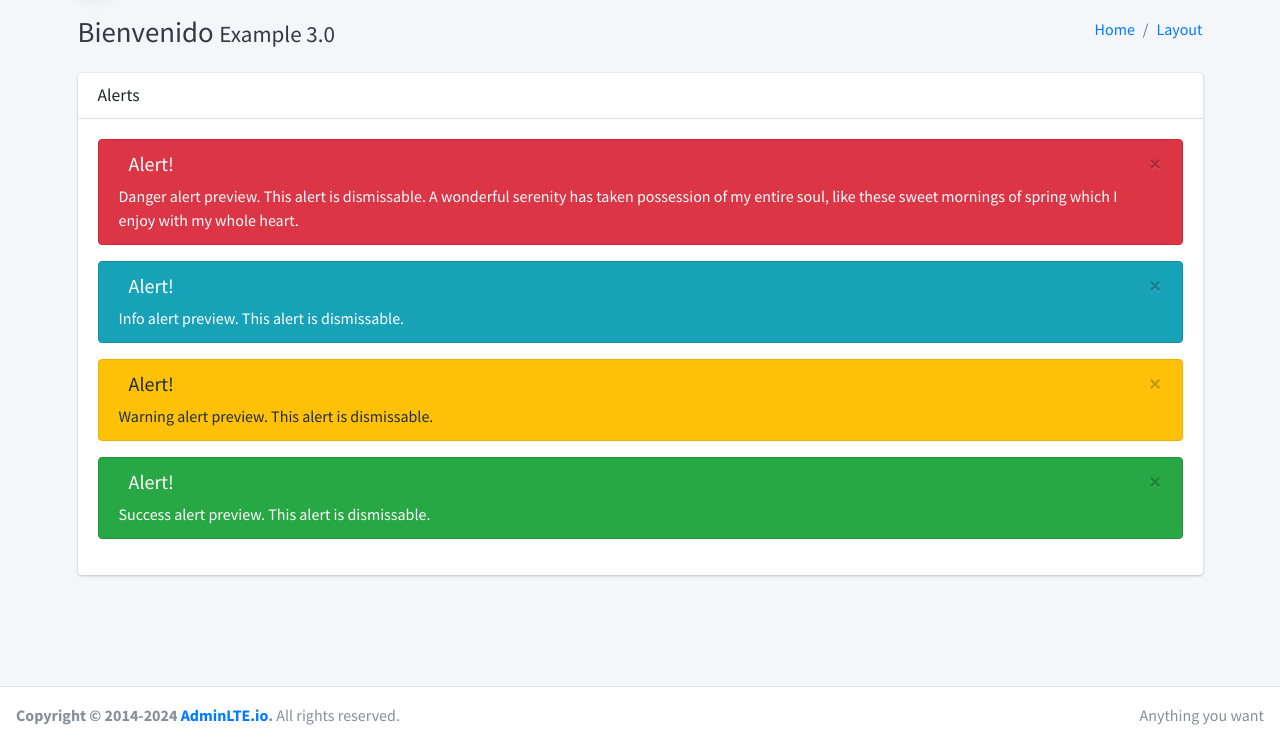
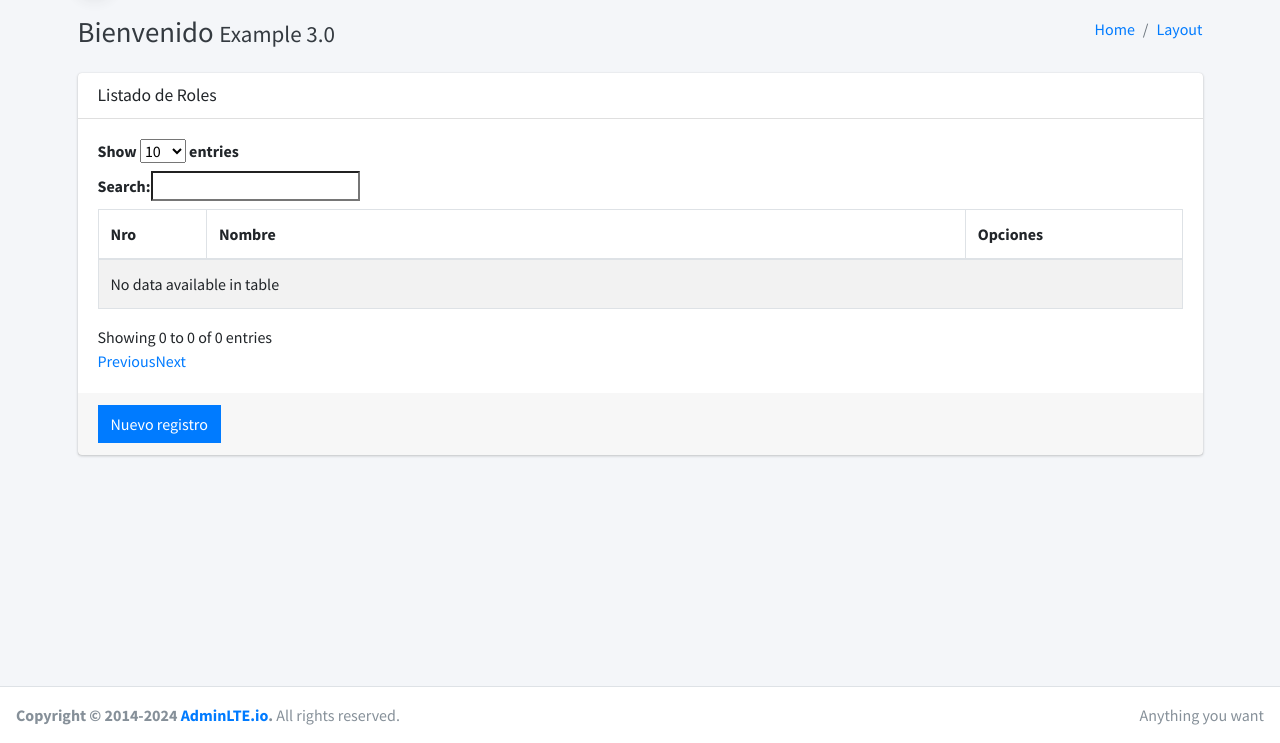
Before and after one commit to blaram/Cali_Bus, a Django app: page /calibus/role/list/ in a window 1280 px wide. Shown: the part 57-800 px from the top of the page. Run offline with Django 5.2, Linux system fonts and the light colour scheme; data that the repository does not hold is empty; some libraries are stand-ins or nearby versions.

Commit message:
Agregado datatables

```diff
--- a/core/calibus/templates/role/list.html
+++ b/core/calibus/templates/role/list.html
@@ -1,36 +1,22 @@
-{% extends 'body.html' %}
+{% extends 'list.html' %}
 
-{% block content %}
-  <div class="card card-default">
-    <div class="card-header">
-      <h3 class="card-title">
-        <i class="fas fa-exclamation-triangle"></i>
-        Alerts
-      </h3>
-    </div>
-    <!-- /.card-header -->
-    <div class="card-body">
-      <div class="alert alert-danger alert-dismissible">
-        <button type="button" class="close" data-dismiss="alert" aria-hidden="true">×</button>
-        <h5><i class="icon fas fa-ban"></i> Alert!</h5>
-        Danger alert preview. This alert is dismissable. A wonderful serenity has taken possession of my entire soul, like these sweet mornings of spring which I enjoy with my whole heart.
-      </div>
-      <div class="alert alert-info alert-dismissible">
-        <button type="button" class="close" data-dismiss="alert" aria-hidden="true">×</button>
-        <h5><i class="icon fas fa-info"></i> Alert!</h5>
-        Info alert preview. This alert is dismissable.
-      </div>
-      <div class="alert alert-warning alert-dismissible">
-        <button type="button" class="close" data-dismiss="alert" aria-hidden="true">×</button>
-        <h5><i class="icon fas fa-exclamation-triangle"></i> Alert!</h5>
-        Warning alert preview. This alert is dismissable.
-      </div>
-      <div class="alert alert-success alert-dismissible">
-        <button type="button" class="close" data-dismiss="alert" aria-hidden="true">×</button>
-        <h5><i class="icon fas fa-check"></i> Alert!</h5>
-        Success alert preview. This alert is dismissable.
-      </div>
-    </div>
-    <!-- /.card-body -->
-  </div>
+{% block columns %}
+  <tr>
+    <th scope="col" style="width: 10%;">Nro</th>
+    <th scope="col" style="width: 70%;">Nombre</th>
+    <th scope="col" style="width: 20%;">Opciones</th>
+  </tr>
 {% endblock %}
+
+{% block rows %}
+  {% for r in object_list %}
+    <tr>
+      <td>{{ r.id }}</td>
+      <td>{{ r.name }}</td>
+      <td>
+        <button type="button" class="btn btn-warning btn-xs"><i class="fas fa-edit btn-flat"></i></button>
+        <button type="button" class="btn btn-danger btn-xs"><i class="fas fa-trash-alt btn-flat"></i></button>
+      </td>
+    </tr>
+  {% endfor %}
+{% endblock %}
--- a/core/calibus/urls.py
+++ b/core/calibus/urls.py
@@ -1,8 +1,8 @@
 from django.urls import path
-from core.calibus.views.role.views import role_list
+from core.calibus.views.role.views import *
 
 app_name = 'calibus'
 
 urlpatterns = [
-    path('role/list/', role_list, name='role_list'),
+    path('role/list/', RoleListView.as_view(), name='role_list'),
 ]
--- a/core/calibus/views/role/views.py
+++ b/core/calibus/views/role/views.py
@@ -1,8 +1,25 @@
 from django.shortcuts import render
+from django.views.generic import ListView
+
+from core.calibus.models import Role
 
 
 def role_list(request):
     data = {
-
+        'title': 'Listado de Roles',
+        'roles': Role.objects.all()
     }
     return render(request, 'role/list.html', data)
+
+
+class RoleListView(ListView):
+    model = Role
+    template_name = 'role/list.html'
+
+    def get_queryset(self):
+        return Role.objects.all()
+
+    def get_context_data(self, **kwargs):
+        context = super().get_context_data(**kwargs)
+        context['title'] = 'Listado de Roles'
+        return context
--- a/templates/body.html
+++ b/templates/body.html
@@ -36,5 +36,9 @@
       <!-- Footer -->
       {% include 'footer.html' %}
     </div>
+    <!-- Block javascript -->
+    {% block javascrit %}
+
+    {% endblock %}
   </body>
 {% endblock %}
--- a/templates/home.html
+++ b/templates/home.html
@@ -3,12 +3,12 @@
 <!--
 This is a starter template page. Use this page to start your new project from
 scratch. This page gets rid of all links and provides the needed markup only.
-                       -->
+                          -->
 <html lang="en">
   <head>
     <meta charset="utf-8" />
     <meta name="viewport" content="width=device-width, initial-scale=1" />
-    <title>AdminLTE 3 | Top Navigation</title>
+    <title>{{ title }}</title>
 
     <!-- Google Font: Source Sans Pro -->
     <link rel="stylesheet" href="https://fonts.googleapis.com/css?family=Source+Sans+Pro:300,400,400i,700&display=fallback" />
@@ -23,6 +23,10 @@
     <script src="{% static 'lib/adminlte-3.20/plugins/bootstrap/js/bootstrap.bundle.min.js' %}"></script>
     <!-- AdminLTE App -->
     <script src="{% static 'lib/adminlte-3.20/js/adminlte.min.js' %}"></script>
+    <!-- Block head -->
+    {% block head %}
+
+    {% endblock %}
   </head>
 
   {% block body %}
--- /dev/null
+++ b/templates/list.html
@@ -0,0 +1,50 @@
+{% extends 'body.html' %}
+{% load static %}
+
+{% block head %}
+  <link rel="stylesheet" href="{% static 'lib/datatables-1.10.20/css/dataTables.bootstrap4.min.css' %}" />
+  <link rel="stylesheet" href="{% static 'lib/datatables-1.10.20/plugins/responsive-2.2.3/css/responsive.bootstrap4.min.css' %}" />
+  <script src="{% static 'lib/datatables-1.10.20/js/jquery.dataTables.js' %}"></script>
+  <script src="{% static 'lib/datatables-1.10.20/js/dataTables.bootstrap4.min.js' %}"></script>
+  <script src="{% static 'lib/datatables-1.10.20/plugins/responsive-2.2.3/js/dataTables.responsive.min.js' %}"></script>
+  <script src="{% static 'lib/datatables-1.10.20/plugins/responsive-2.2.3/js/responsive.bootstrap4.min.js' %}"></script>
+{% endblock %}
+
+{% block content %}
+  <div class="card card-default">
+    <div class="card-header">
+      <h3 class="card-title"><i class="fas fa-search"></i> {{ title }}</h3>
+    </div>
+    <!-- /.card-header -->
+    <div class="card-body">
+      <table class="table table-bordered table-striped dataTable dtr-inline" id="data">
+        <thead>
+          {% block columns %}
+
+          {% endblock %}
+        </thead>
+        <tbody>
+          {% block rows %}
+
+          {% endblock %}
+        </tbody>
+      </table>
+    </div>
+    <!-- /.card-footer -->
+    <div class="card-footer">
+      <button class="btn btn-primary btn-flat"><i class="fas fa-plus"></i> Nuevo registro</button>
+    </div>
+    <!-- /.card-body -->
+  </div>
+{% endblock %}
+
+{% block javascrit %}
+  <script type="application/javascript">
+    $(function () {
+      $('#data').DataTable({
+        responsive: true,
+        autoWidth: false
+      })
+    })
+  </script>
+{% endblock %}
```
